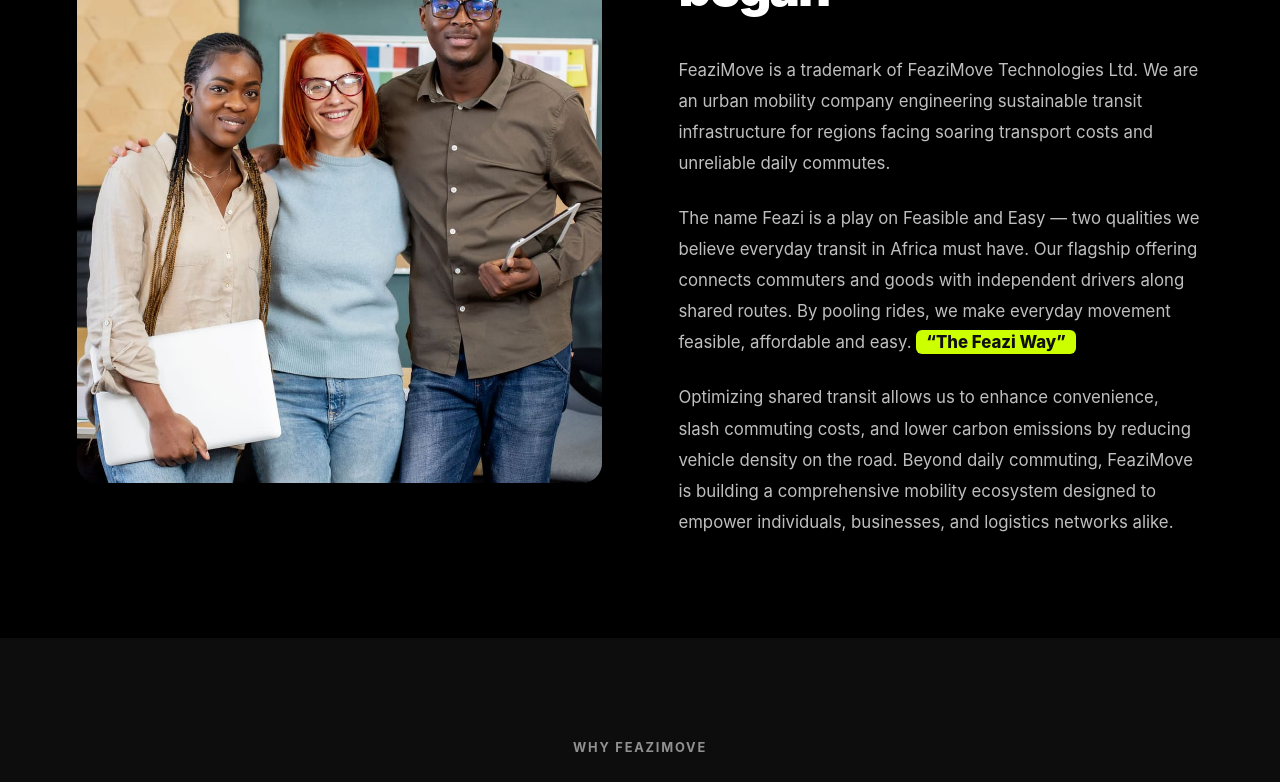
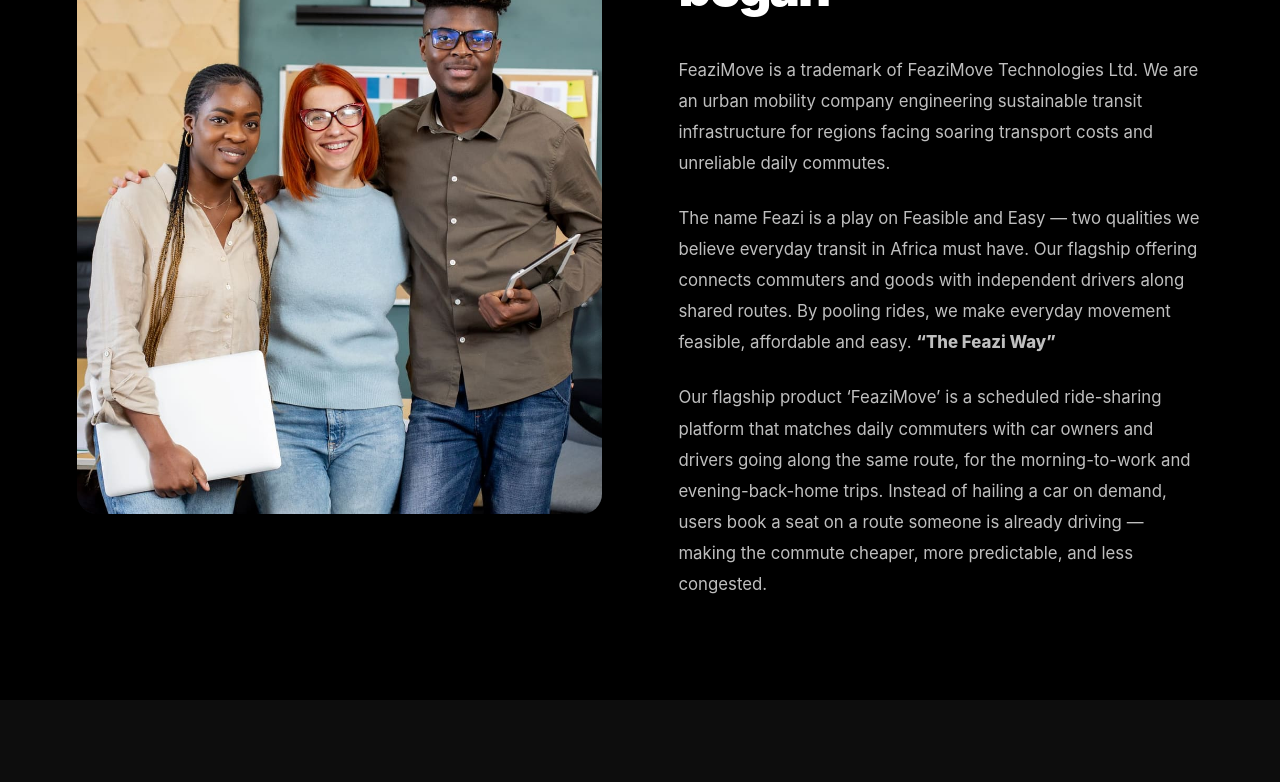
Before and after one commit to busayo524/feazimove, a React (Vite) app: page /about in a window 1280 px wide. Shown: the part 551-1333 px from the top of the page. Built offline with nearby package versions, Linux system fonts and the light colour scheme; no server answers.

Commit message:
copy: About page — new flagship-product paragraph, unhighlight The Feazi Way (v1.1.26)

```diff
--- a/public/client-package.json
+++ b/public/client-package.json
@@ -1,6 +1,6 @@
 {
   "name": "feazimove",
-  "version": "1.1.25",
+  "version": "1.1.26",
   "homepage": "index.html",
   "login_redirect": "index.html",
   "404": "404.html"
--- a/src/pages/landing/AboutPage.jsx
+++ b/src/pages/landing/AboutPage.jsx
@@ -83,10 +83,10 @@ export default function AboutPage() {
               </p>
               <p style={{ fontSize: '1.05rem', color: C.textMid, lineHeight: 1.85 }}>
                 The name Feazi is a play on Feasible and Easy — two qualities we believe everyday transit in Africa must have. Our flagship offering connects commuters and goods with independent drivers along shared routes. By pooling rides, we make everyday movement feasible, affordable and easy.{' '}
-                <span style={{ background: '#ccff00', color: '#0f0f0f', fontWeight: 800, padding: '2px 10px', borderRadius: 6, display: 'inline' }}>&ldquo;The Feazi Way&rdquo;</span>
+                <span style={{ fontWeight: 800 }}>&ldquo;The Feazi Way&rdquo;</span>
               </p>
               <p style={{ fontSize: '1.05rem', color: C.textMid, lineHeight: 1.85 }}>
-                Optimizing shared transit allows us to enhance convenience, slash commuting costs, and lower carbon emissions by reducing vehicle density on the road. Beyond daily commuting, FeaziMove is building a comprehensive mobility ecosystem designed to empower individuals, businesses, and logistics networks alike.
+                Our flagship product &lsquo;FeaziMove&rsquo; is a scheduled ride-sharing platform that matches daily commuters with car owners and drivers going along the same route, for the morning-to-work and evening-back-home trips. Instead of hailing a car on demand, users book a seat on a route someone is already driving — making the commute cheaper, more predictable, and less congested.
               </p>
             </div>
           </div>
```
